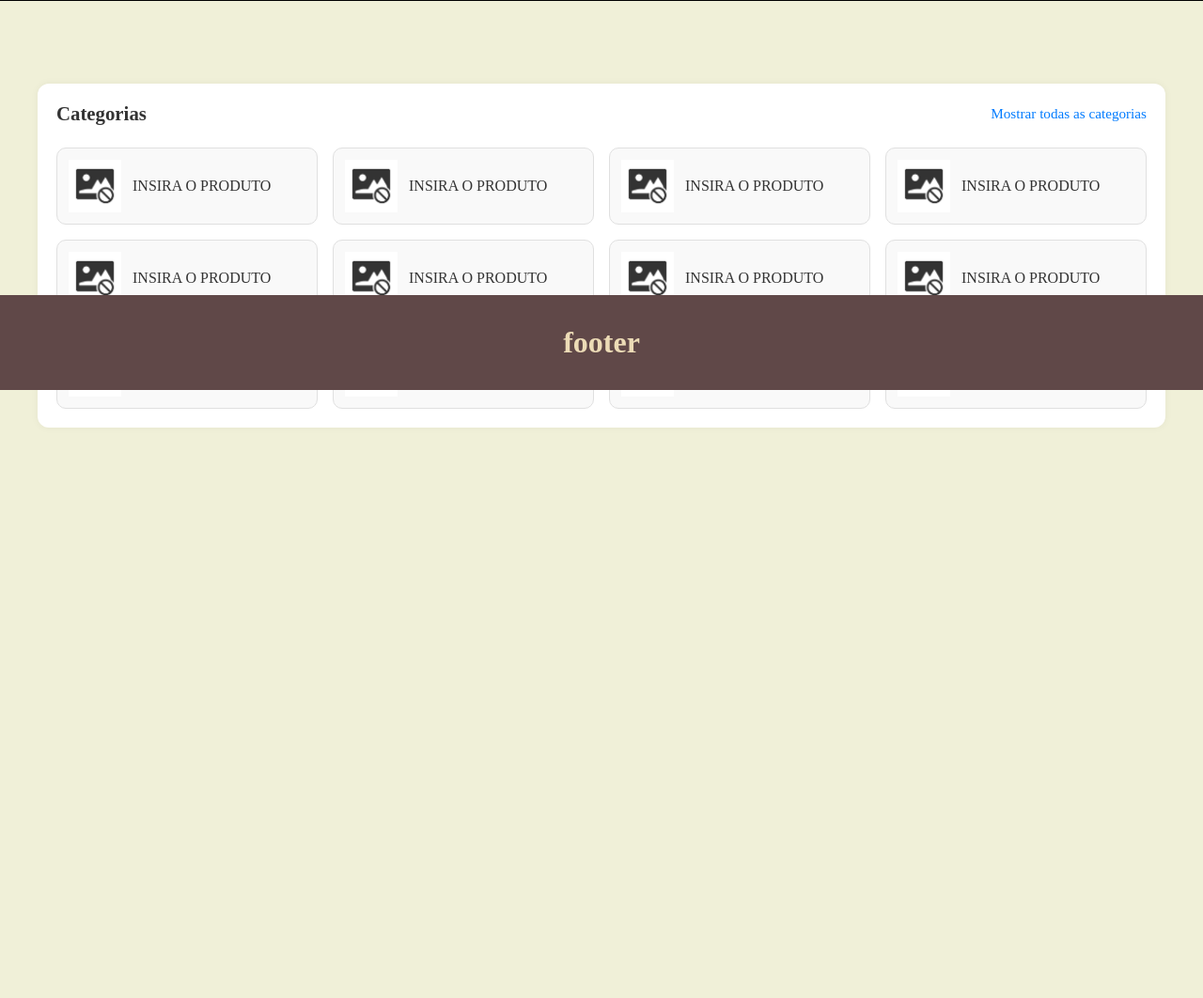
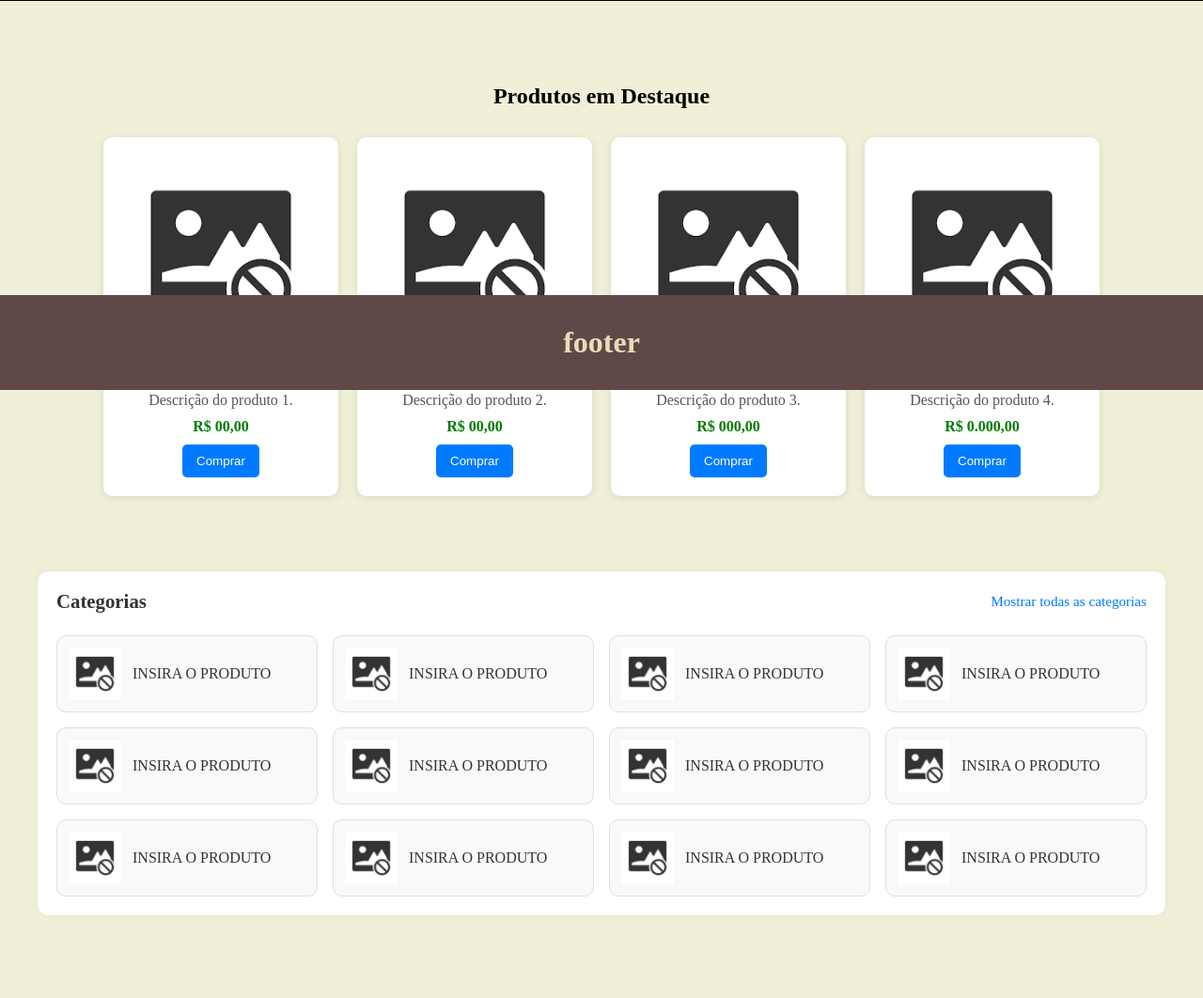
Before and after one commit to coelho-py/loja-virtual, a PHP site: page / in a window 1280 px wide. Shown: the part 385-1447 px from the top of the page at 94% size. Before the commit the page ends 840 px from the top, so only its background shows below. Run offline with PHP 8.4, Linux system fonts and the light colour scheme.

Commit message:
att produtos destaque

```diff
--- a/estilo.css
+++ b/estilo.css
@@ -92,8 +92,7 @@ nav a:hover::after{
 /*Fim Header*/
 
 /*Main Start*/
-
-/* DIV Product */
+/* DIV Product Categoroa*/
 .categorias {
     max-width: 1200px;
     margin: 40px auto;
@@ -158,8 +157,58 @@ nav a:hover::after{
     font-weight: 500;
     color: #333;
 }
-
-/*Products End*/
+/*Products Categoria End*/
+/* Products Destaque Begin */
+.produtos-destaque {
+    padding: 40px;
+    text-align: center;
+}
+.produtos-destaque h2 {
+    margin-bottom: 30px;
+}
+.grid-produtos {
+    display: flex;
+    flex-wrap: wrap;
+    justify-content: center;
+    gap: 20px;
+}
+.produto {
+    background-color: white;
+    border-radius: 10px;
+    box-shadow: 0 2px 8px rgba(0,0,0,0.1);
+    padding: 20px;
+    width: 250px;
+    text-align: center;
+}
+.produto img {
+    width: 100%;
+    height: auto;
+    border-radius: 5px;
+}
+.produto h3 {
+    margin: 10px 0 5px;
+}
+.produto p {
+    color: #555;
+}
+.produto .preco {
+    font-weight: bold;
+    color: #007b00;
+    margin-top: 10px;
+}
+.produto button {
+    background-color: #007bff;
+    color: white;
+    border: none;
+    padding: 10px 15px;
+    border-radius: 5px;
+    cursor: pointer;
+    margin-top: 10px;
+}
+.produto button:hover {
+    background-color: #0056b3;
+}
+/* Products Destaque End */
 
 /*Main End*/
 
--- a/index.html
+++ b/index.html
@@ -29,6 +29,41 @@
     </div>
 
      <main>
+
+        <section class="produtos-destaque">
+            <h2>Produtos em Destaque</h2>
+            <div class="grid-produtos">
+                <div class="produto">
+                    <img src="imagens/images.png" alt="Produto 1">
+                    <h3>Produto 1</h3>
+                    <p>Descrição do produto 1.</p>
+                    <div class="preco">R$ 00,00</div>
+                    <button>Comprar</button>
+                </div>
+                <div class="produto">
+                    <img src="imagens/images.png" alt="Produto 2">
+                    <h3>Produto 2</h3>
+                    <p>Descrição do produto 2.</p>
+                    <div class="preco">R$ 00,00</div>
+                    <button>Comprar</button>
+                </div>
+                <div class="produto">
+                    <img src="imagens/images.png" alt="Produto 3">
+                    <h3>Produto 3</h3>
+                    <p>Descrição do produto 3.</p>
+                    <div class="preco">R$ 000,00</div>
+                    <button>Comprar</button>
+                </div>
+                <div class="produto">
+                    <img src="imagens/images.png" alt="Produto 4">
+                    <h3>Produto 4</h3>
+                    <p>Descrição do produto 4.</p>
+                    <div class="preco">R$ 0.000,00</div>
+                    <button>Comprar</button>
+                </div>
+            </div>
+        </section>
+
         <!--Products Category-->
         <section class="categorias">
             <div class="topo-categorias">
```
